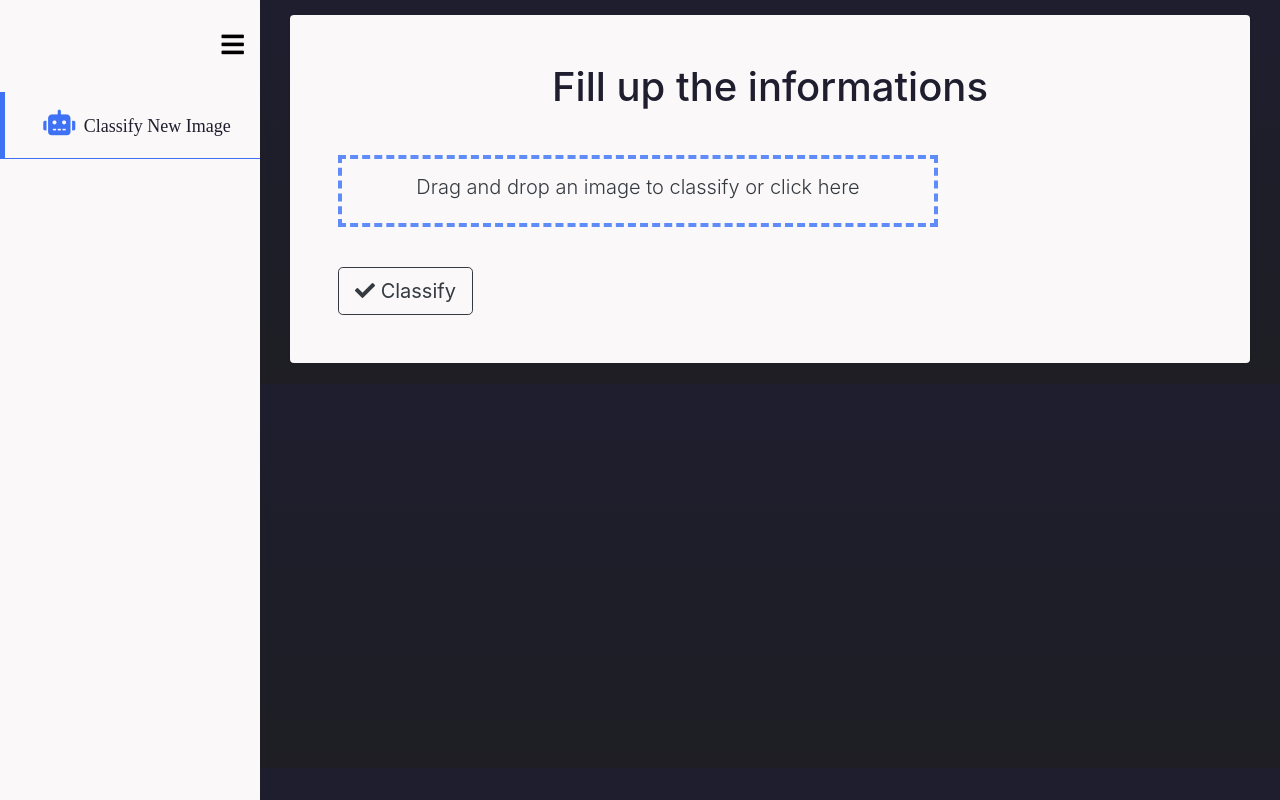
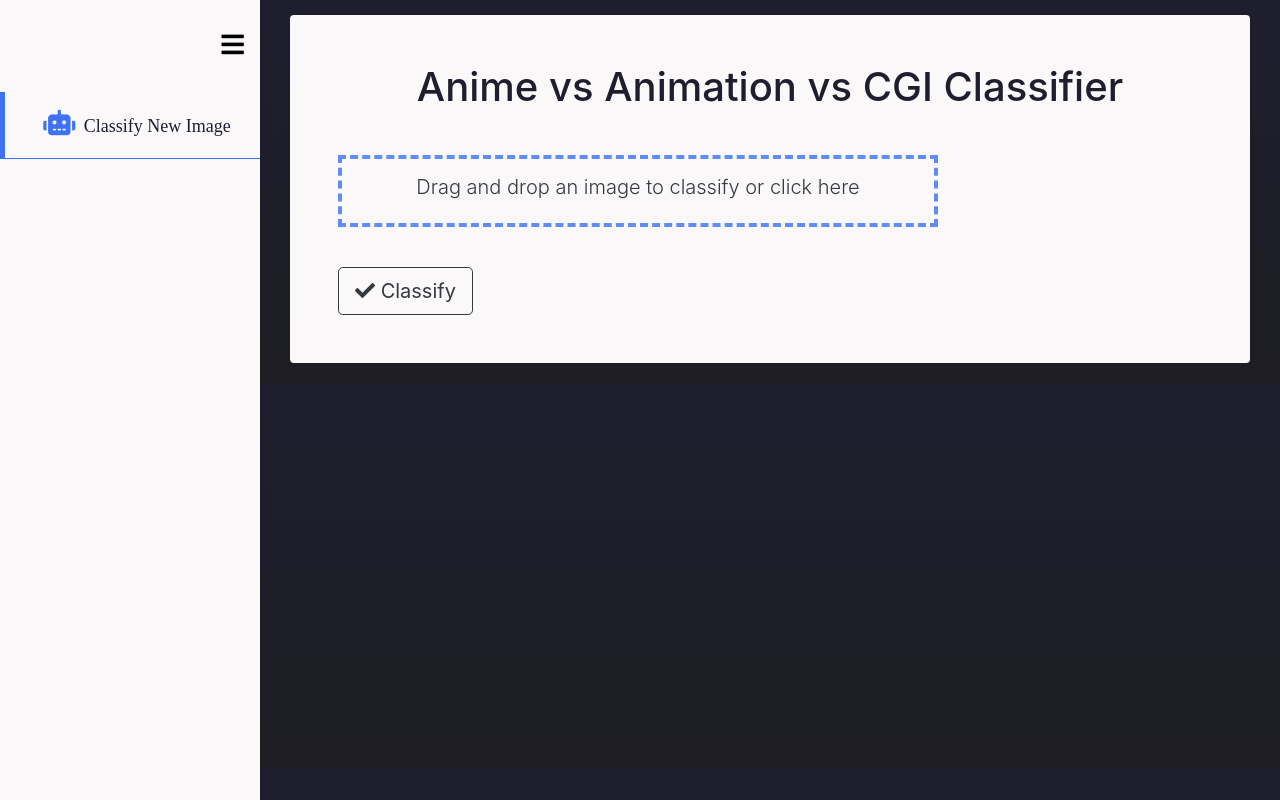
Before and after one commit to msi1427/Anime-vs-Animation-vs-CGI, a Python web app: template templates/index.html in a window 1280 px wide. Run offline with Jinja, Linux system fonts and the light colour scheme; the template is opened without the code that fills it, so the values that code supplies are empty.

Commit message:
visualization

```diff
--- a/templates/index.html
+++ b/templates/index.html
@@ -6,7 +6,7 @@
 
 {% block body %}
 <div class="container p-2 p-md-5">
-  <h1 style="text-align: center"> Fill up the informations </h1>
+  <h1 style="text-align: center"> Anime vs Animation vs CGI Classifier </h1>
   <form action="/" method="POST" class="uploader" enctype="multipart/form-data">
     <div class="pt-3 form-group file-upload">
       <div class="image-upload-wrap">
```
Also changed, not shown: snaps/landing_page.PNG, static/images/AoT.jpg (added), static/images/darkseid.png (added), static/images/recent-animation.jpg (added).
